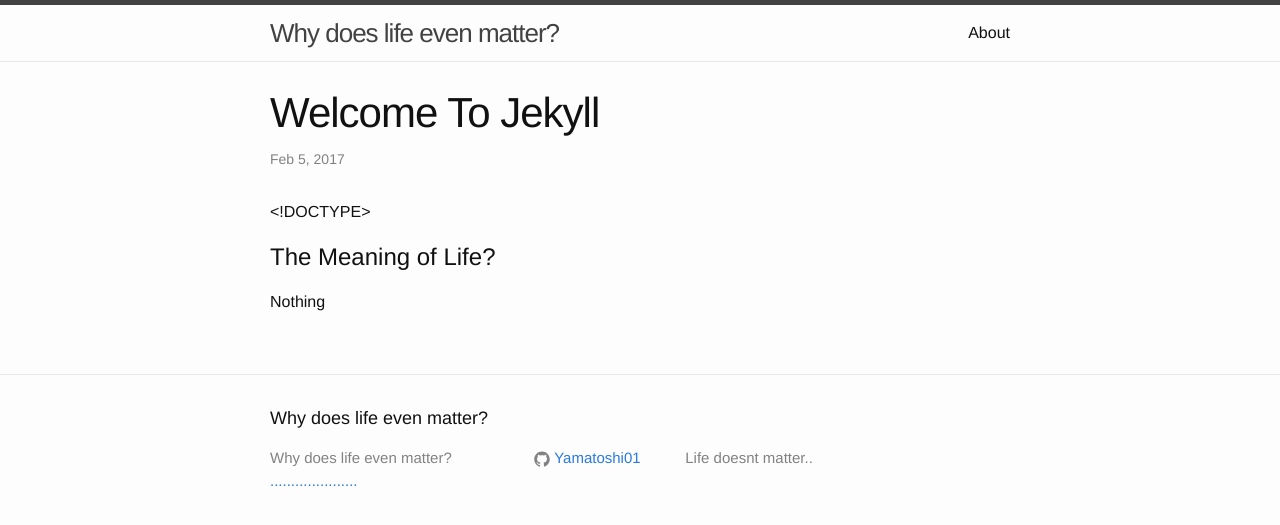
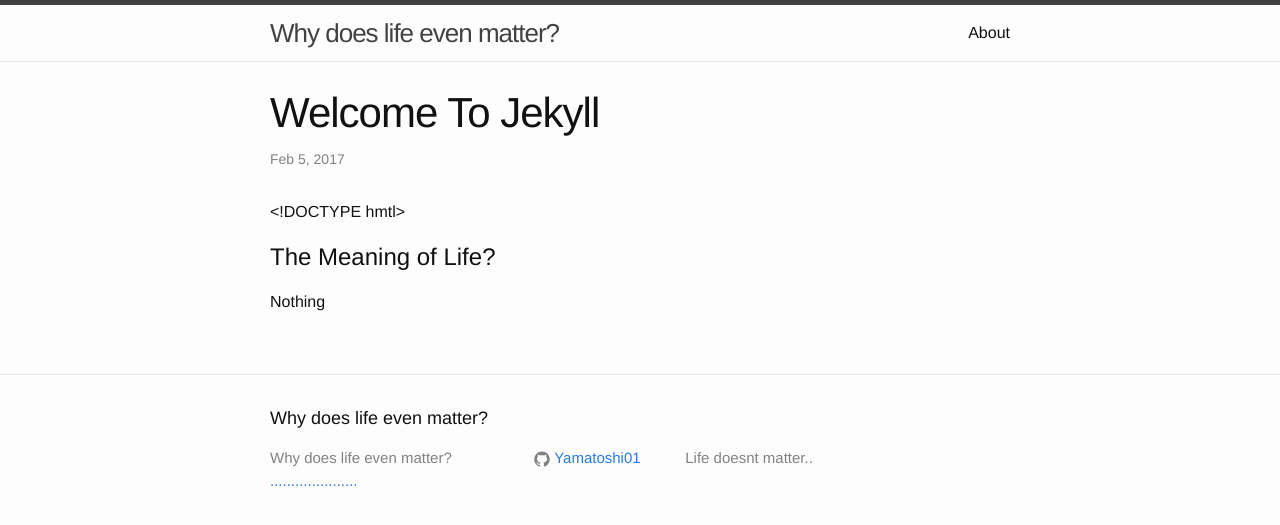
Before and after one commit to Yamatoshi01/Yamatoshi01.github.io, a Jekyll site: the page built from _posts/2017-02-05-welcome-to-jekyll.markdown, in a window 1280 px wide. Shown: the top 525 px of the page. Built offline with Jekyll 4.4.1, drawn with Linux system fonts in a browser that asks for light colours; our own code applies the rules of GitHub Pages for plain Markdown files.

Commit message:
Update 2017-02-05-welcome-to-jekyll.markdown

```diff
--- a/_posts/2017-02-05-welcome-to-jekyll.markdown
+++ b/_posts/2017-02-05-welcome-to-jekyll.markdown
@@ -1,4 +1,4 @@
-<!DOCTYPE>
+<!DOCTYPE hmtl>
 <html>
 
 <head>
```
